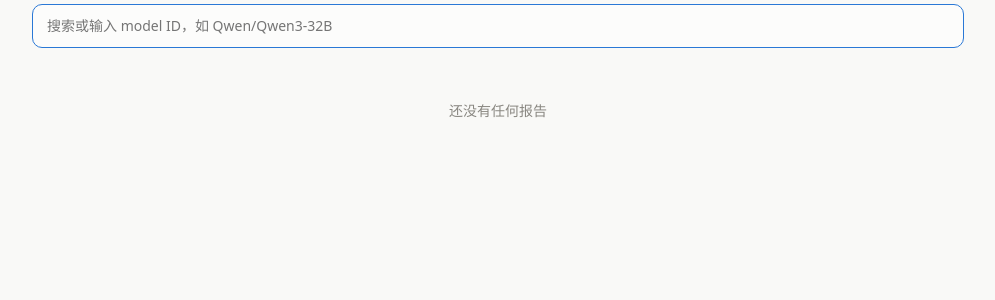
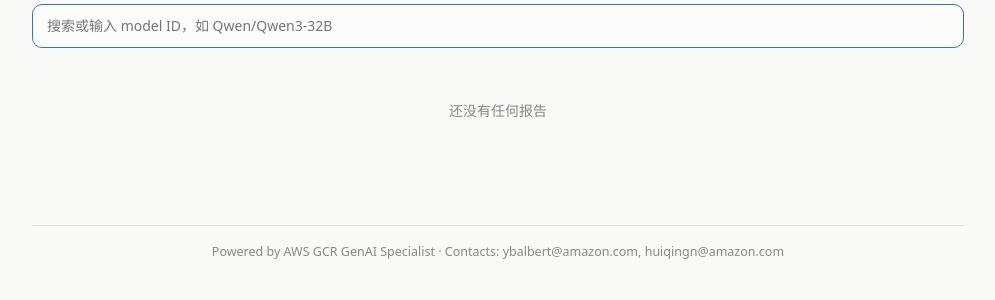
Before and after one commit to ybalbert001/llm-inference-analyzer, a FastAPI app: page / in a window 1280 px wide. Shown: the part 125-425 px from the top of the page, without its empty margins (142-1137 px from the left). Run offline with FastAPI, Linux system fonts and the light colour scheme; data that the repository does not hold is empty.

Commit message:
【改进】首页添加页脚：Powered by AWS GCR GenAI Specialist + 联系邮箱
Co-Authored-By: Claude Fable 5 <noreply@anthropic.com>

```diff
--- a/webapp/templates/index.html
+++ b/webapp/templates/index.html
@@ -66,6 +66,10 @@
     vertical-align:-2px; margin-right:6px }
   @keyframes spin { to { transform:rotate(360deg) } }
   .empty { color:var(--muted); text-align:center; padding:32px 0; grid-column:1/-1 }
+  .sitefoot { margin-top:48px; padding-top:16px; border-top:1px solid var(--grid);
+    color:var(--muted); font-size:12.5px; text-align:center }
+  .sitefoot a { color:var(--muted); text-decoration:none }
+  .sitefoot a:hover { color:var(--accent) }
 </style>
 </head>
 <body>
@@ -97,6 +101,12 @@
     <p><span id="t-nf-pre"></span><b id="genmodel"></b><span id="t-nf-suf"></span></p>
     <button id="genbtn"></button>
     <div id="genstatus"></div>
+  </div>
+
+  <div class="sitefoot">
+    Powered by AWS GCR GenAI Specialist · Contacts:
+    <a href="mailto:ybalbert@amazon.com">ybalbert@amazon.com</a>,
+    <a href="mailto:huiqingn@amazon.com">huiqingn@amazon.com</a>
   </div>
 </div>
 
```
